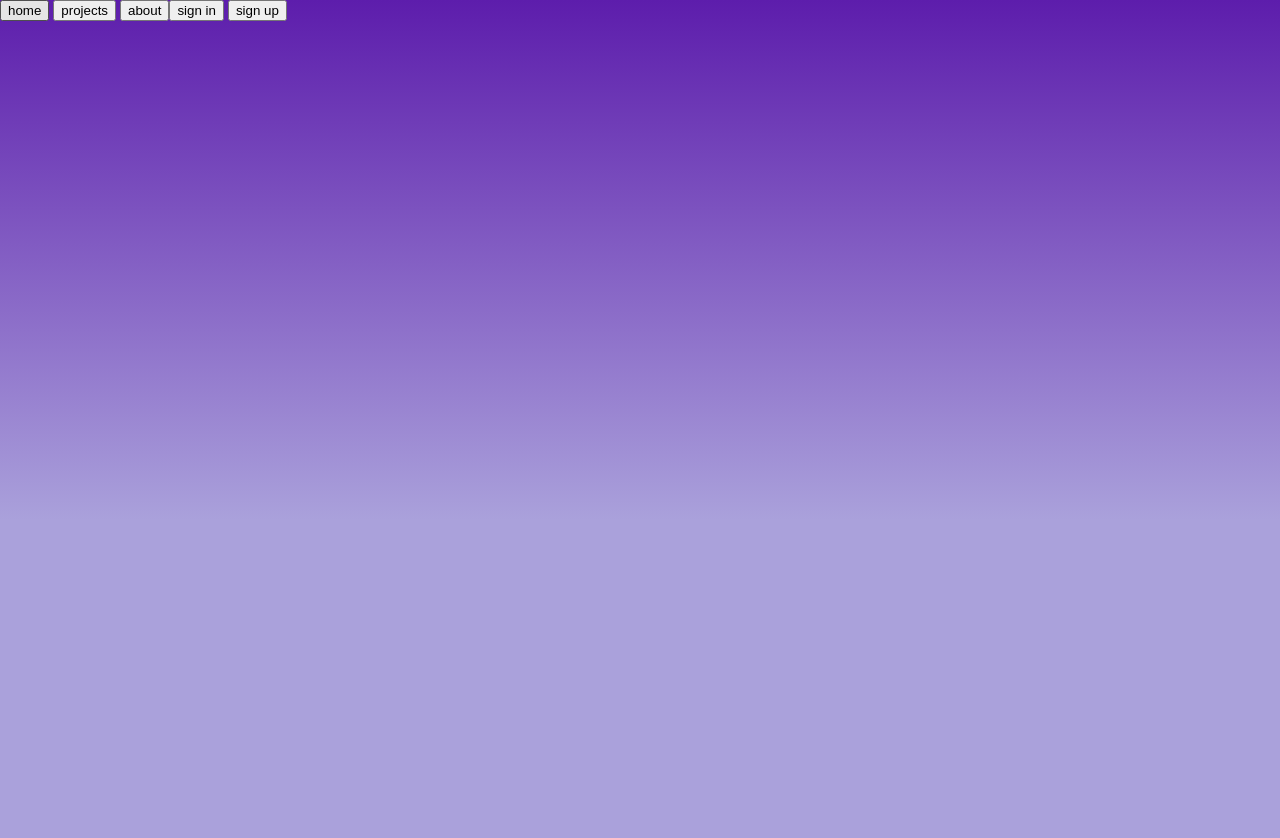
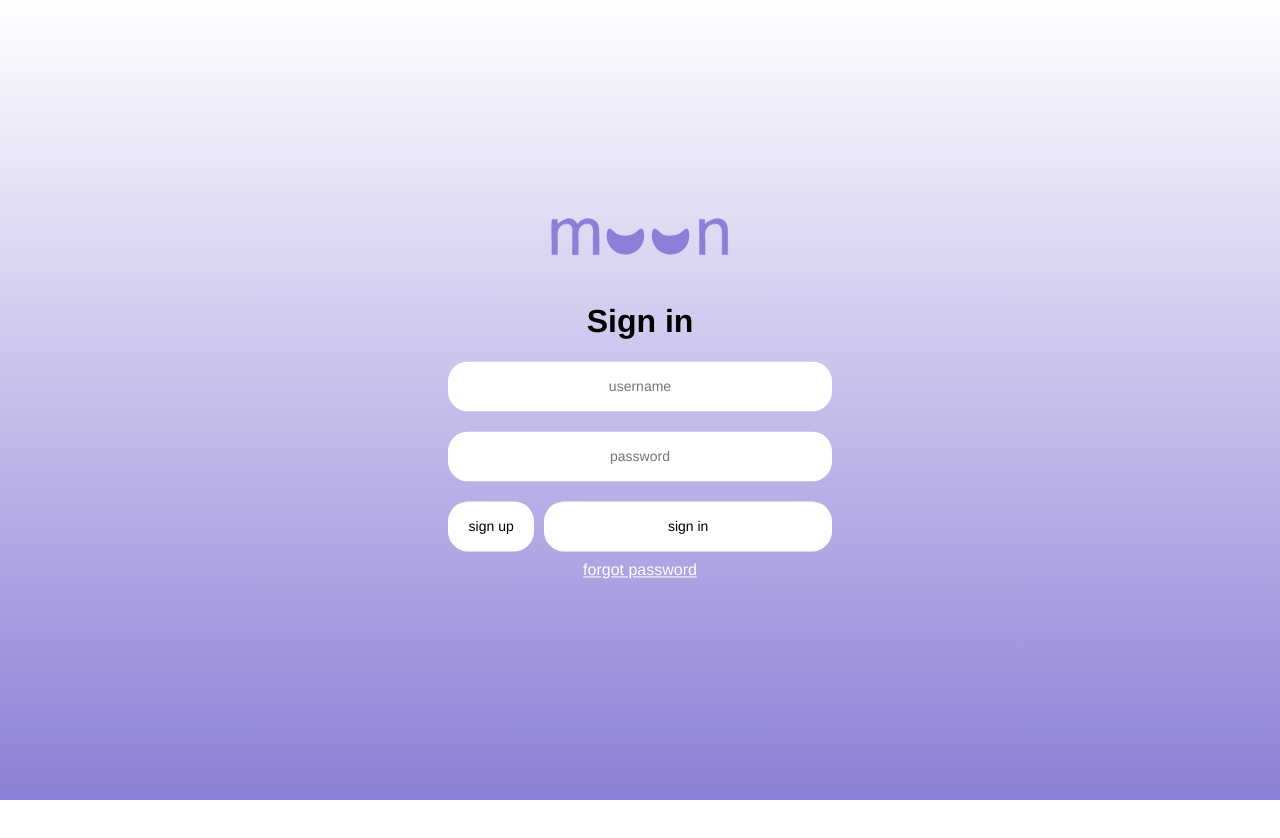
Before and after one commit to jeryn-oss/muun, a plain HTML site: page index.html in a window 1280 px wide. After the commit the page ends 800 px from the top, so only its background shows below. Drawn offline with nearby package versions, Linux system fonts and the light colour scheme.

Commit message:
big update

```diff
--- /dev/null
+++ b/home.css
@@ -0,0 +1,81 @@
+#logo {
+    margin-bottom: 20px;
+    width: 200px;
+}
+
+button {
+    font-size: 14px;
+    border-radius: 20px;
+    border: none;
+    height: 50px;
+    width: 100%;
+    background: white;
+    padding: 0;
+    transition: ease-in-out .2s;
+}
+
+.signin {
+    position: fixed;
+    display: flex;
+    flex-direction: column;
+    justify-content: center;
+    align-items: center;
+    width: 100%;
+    top: 50%;
+    transform: translateY(-50%);
+}
+
+#info {
+    opacity: 0;
+    margin: 0;
+    font-size: 10px;
+}
+
+input {
+    text-align: center;
+    border: 2px solid transparent;
+    border-radius: 20px;
+    padding: 10px;
+    background: white;
+    height: 50px;
+    margin: 10px;
+    width: 30%;
+    font-size: 14px;
+    transition: ease-in-out .2s;
+}
+
+#buttons {
+    font-size: 14px;
+    display: flex;
+    align-items: center;
+    justify-content: space-between;
+    width: 30%;
+    margin: 0;
+    margin-top: 10px;
+    transition: ease-in-out .2s;
+}
+
+#signup-btn {
+    margin-right: 5px;
+    width: 30%;
+}
+
+#signin-btn {
+    margin-left: 5px;
+}
+
+#forgot-password {
+    margin: 10px;
+    color: var(--secondary);
+}
+
+@media only screen and (max-width: 900px) {
+    input {
+        width: 50%;
+    }
+
+    #buttons {
+        margin-top: 10px;
+        width: 50%;
+    }
+}
--- a/index.css
+++ b/index.css
@@ -1,30 +1,30 @@
+* {
+    box-sizing: border-box;
+    font-family: Avenir, Helvetica, Arial, sans-serif;
+    -webkit-font-smoothing: antialiased;
+    -moz-osx-font-smoothing: grayscale;
+    text-align: center;
+    --main: #8B7FD7;
+    --secondary: white;
+}
+
 body {
-    position: relative;
+    background: linear-gradient(white, var(--main)) no-repeat;
+    height: 100vh;
     padding: 0;
-    margin: 0;
+    margin: 0%;
 }
 
 
-
-#main {
-    position: relative;
-    height: 100vh;
-    width: 100vw;
-    background: linear-gradient( #5d1dac 0%, #aaa1db 65%) no-repeat;;
+input:focus {
+    outline: none;
 }
 
-#part2 {
-    position: relative;
-    height: 100vh;
-    width: 100vw;
-    background: #aaa1db;
-    ;
+input:focus,
+input {
+    border: solid var(--main);
 }
 
-#header {
-    position: fixed;
-    z-index: 2;
-    display: flex;
-    margin: 0;
-    padding: 0;
+button:hover {
+    background: var(--main);
 }
--- a/index.html
+++ b/index.html
@@ -4,33 +4,31 @@
     <meta charset="UTF-8">
     <meta http-equiv="X-UA-Compatible" content="IE=edge">
     <meta name="viewport" content="width=device-width, initial-scale=1.0">
-    <script src="https://ajax.googleapis.com/ajax/libs/jquery/3.1.0/jquery.min.js"></script>
+    <script src="https://ajax.googleapis.com/ajax/libs/jquery/3.6.0/jquery.min.js"></script>
+    <script defer src="./js/index.js"></script>
+    <script type="module" >
+      import './js/firbase.js'
+    </script>
     <link rel="stylesheet" href="index.css">
-    <script src="/js/setup.js"></script>
-    <title>muun</title>
+    <link rel="stylesheet" href="home.css">
+    <title>Document</title>
 </head>
 <body>
-    <header id="header">
-        <div id="right-header-section">
-            <img src="" alt="">
+    <div class="signin">
+        <img id="logo" alt="muun logo" src="images/logo.svg">
+        <h1 style="margin-bottom: 0;">Sign in</h1>
+        <h3 id="info">info</h3>
+        <input id="username" type="text" placeholder="username">
+        <input id="password" type="password" placeholder="password">
+        <div id="buttons">
+          <button onclick="window.location = 'pages/signup/signup.html' " id="signup-btn">
+            sign up
+          </button>
+          <button onclick="signin()" id="signin-btn">
+            sign in
+          </button>
         </div>
-        <div id="middle-header-section">
-            <div id="middle-header-section-selector"></div>
-            <button>home</button>
-            <button>projects</button>
-             <button>about</button>
-        </div>
-         <div id="left-header-section">
-            <button>sign in</button>
-            <button>sign up</button>
-         </div>
-
-    </header>
-    <section id="main">
-
-    </section>
-    <section id="part2">
-
-    </section>
+        <a href="pages/forgot/forgot.html" id="forgot-password">forgot password</a>
+      </div>
 </body>
 </html>
--- /dev/null
+++ b/js/firbase.js
@@ -0,0 +1,39 @@
+// Import the functions you need from the SDKs you need
+import { initializeApp } from "firebase/app";
+import { getAnalytics } from "firebase/analytics";
+import { getAuth, onAuthStateChanged } from "firebase/auth";
+import { app } from ''
+// TODO: Add SDKs for Firebase products that you want to use
+// https://firebase.google.com/docs/web/setup#available-libraries
+
+// Your web app's Firebase configuration
+// For Firebase JS SDK v7.20.0 and later, measurementId is optional
+const firebaseConfig = {
+  apiKey: "AIzaSyBlLGxeM4br2HcFJp6DSHGkQynRpLcLedo",
+  authDomain: "muun-88d28.firebaseapp.com",
+  projectId: "muun-88d28",
+  storageBucket: "muun-88d28.appspot.com",
+  messagingSenderId: "732481642680",
+  appId: "1:732481642680:web:cda3a4e9d79cc056ad144d",
+  measurementId: "G-J4N8PH8H1W"
+};
+
+// Initialize Firebase
+const app = initializeApp(firebaseConfig);
+const analytics = getAnalytics(app);
+
+
+
+const auth = getAuth();
+onAuthStateChanged(auth, (user) => {
+  if (user) {
+    // User is signed in, see docs for a list of available properties
+    // https://firebase.google.com/docs/reference/js/firebase.User
+    const uid = user.uid;
+    // ...
+  } else {
+    // User is signed out
+    // ...
+  }
+});
+auth_state_listener.js
--- /dev/null
+++ b/js/index.js
@@ -0,0 +1,25 @@
+
+
+
+function signin() {
+    var user = $("#username").val()
+    var pass = $('#password').val()
+
+    if (pass == '') {
+        $('#info').text('enter password')
+        $('#info').css('opacity', '1')
+        $('#info').css('color', 'red')
+        setTimeout( ()=> {
+            $('#info').css('opacity', '0')
+        },5000)
+    }
+
+    if (user == '') {
+        $('#info').text('enter username')
+        $('#info').css('opacity', '1')
+        $('#info').css('color', 'red')
+        setTimeout( ()=> {
+            $('#info').css('opacity', '0')
+        },5000)
+    }
+}
--- a/package.json
+++ /dev/null
@@ -1,6 +0,0 @@
-{
-  "dependencies": {
-    "babel-preset-solid": "^1.4.8",
-    "solid-js": "^1.4.8"
-  }
-}
--- /dev/null
+++ b/pages/forgot/forgot.css
@@ -0,0 +1,76 @@
+#logo {
+    margin-bottom: 20px;
+    width: 200px;
+}
+
+button {
+    font-size: 14px;
+    border-radius: 20px;
+    border: none;
+    height: 50px;
+    width: 100%;
+    background: white;
+    padding: 0;
+    transition: ease-in-out .2s;
+}
+
+#forgot {
+    position: fixed;
+    display: flex;
+    flex-direction: column;
+    justify-content: center;
+    align-items: center;
+    width: 100%;
+    top: 50%;
+    transform: translateY(-50%);
+}
+
+#info {
+    opacity: 0;
+    margin: 0;
+    font-size: 10px;
+}
+
+input {
+    text-align: center;
+    border: 2px solid transparent;
+    border-radius: 20px;
+    padding: 10px;
+    background: white;
+    height: 50px;
+    margin: 10px;
+    width: 30%;
+    font-size: 14px;
+    transition: ease-in-out .2s;
+}
+
+#back-btn {
+    width: 30%;
+    margin-right: 10px;
+}
+
+#code-btn {
+
+}
+
+#buttons {
+    font-size: 14px;
+    display: flex;
+    align-items: center;
+    justify-content: space-between;
+    width: 30%;
+    margin: 0;
+    margin-top: 10px;
+    transition: ease-in-out .2s;
+}
+
+@media only screen and (max-width: 900px) {
+    input {
+        width: 50%;
+    }
+
+    #buttons {
+        margin-top: 10px;
+        width: 50%;
+    }
+}
--- /dev/null
+++ b/pages/signup/signup.css
@@ -0,0 +1,82 @@
+#logo {
+    margin-bottom: 20px;
+    width: 200px;
+}
+
+button {
+    font-size: 14px;
+    border-radius: 20px;
+    border: none;
+    height: 50px;
+    width: 100%;
+    background: white;
+    padding: 0;
+    transition: ease-in-out .2s;
+}
+
+#buttons {
+    display: flex;
+    width: 30%;
+    margin-top: 10px;
+    transition: ease-in-out .2s;
+}
+
+#birthday{
+    display: flex;
+    justify-content: center;
+    text-align: center;
+    align-items: center;
+    align-self: center;
+    justify-self: center;
+    width: 30%;
+}
+
+#signup-btn {
+    margin-left: 5px;
+    width: 100%;
+}
+
+#back-btn {
+    margin-right: 5px;
+    width: 30%;
+}
+
+#signup {
+    position: fixed;
+    display: flex;
+    flex-direction: column;
+    justify-content: center;
+    align-items: center;
+    width: 100%;
+    top: 50%;
+    transform: translateY(-50%);
+}
+
+
+input {
+    text-align: center;
+    border: 2px solid transparent;
+    border-radius: 20px;
+    padding: 10px;
+    background: var(--secondary);
+    height: 50px;
+    margin: 10px;
+    width: 30%;
+    font-size: 14px;
+    transition: ease-in-out .2s;
+}
+
+@media only screen and (max-width: 900px) {
+    input {
+        width: 50%;
+    }
+
+    #birthday {
+        width: 50%;
+    }
+
+    #buttons {
+        margin-top: 10px;
+        width: 50%;
+    }
+}
```
Also changed, not shown: pages/forgot/forgot.html (added, +26 -0 lines), pages/signup/signup.html (added, +31 -0 lines), images/logo.svg (added), img/Screen_Shot_2022-08-04_at_2.20.03_PM-removebg-preview.png (deleted), js/setup.js (deleted), 4 other files.
